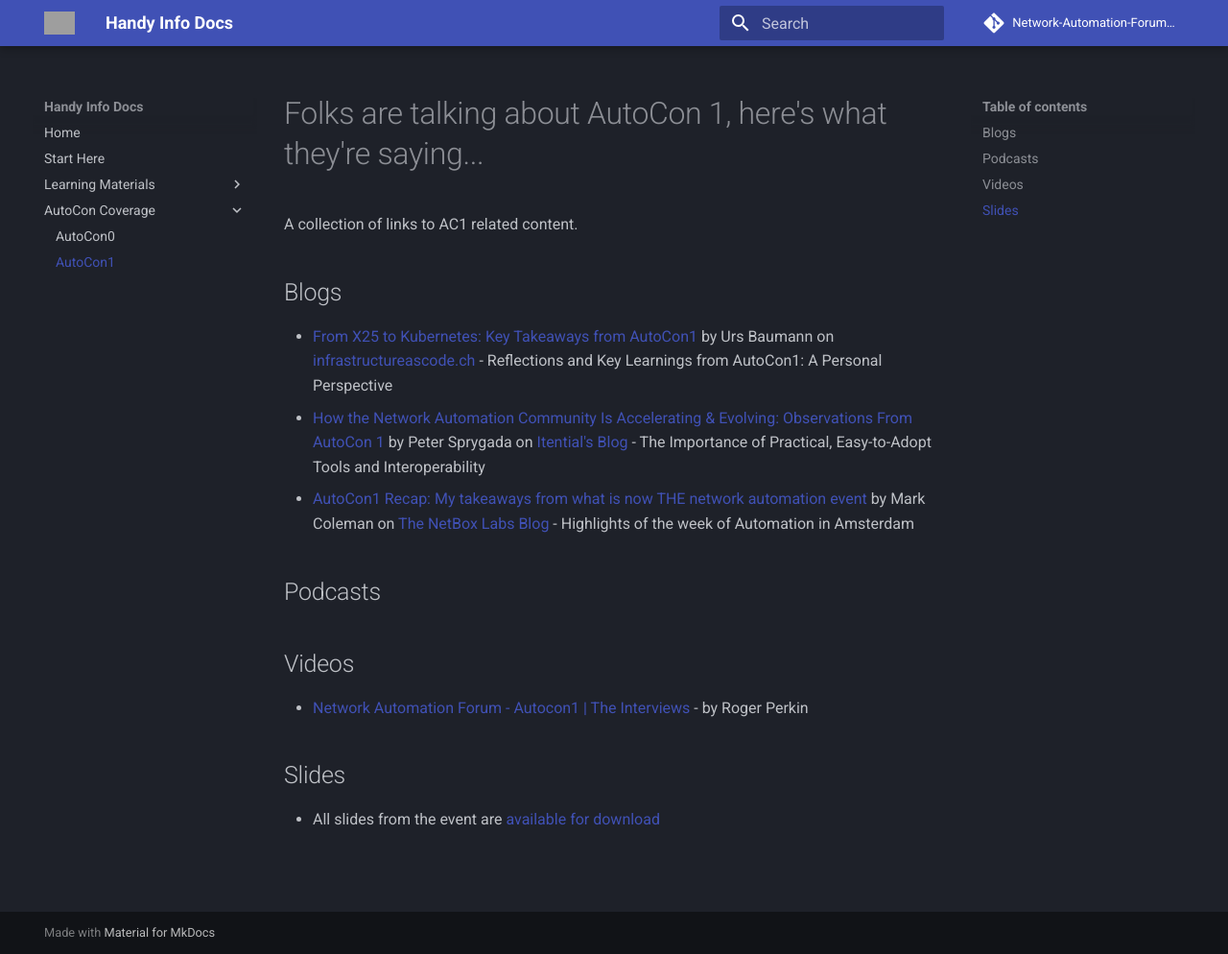
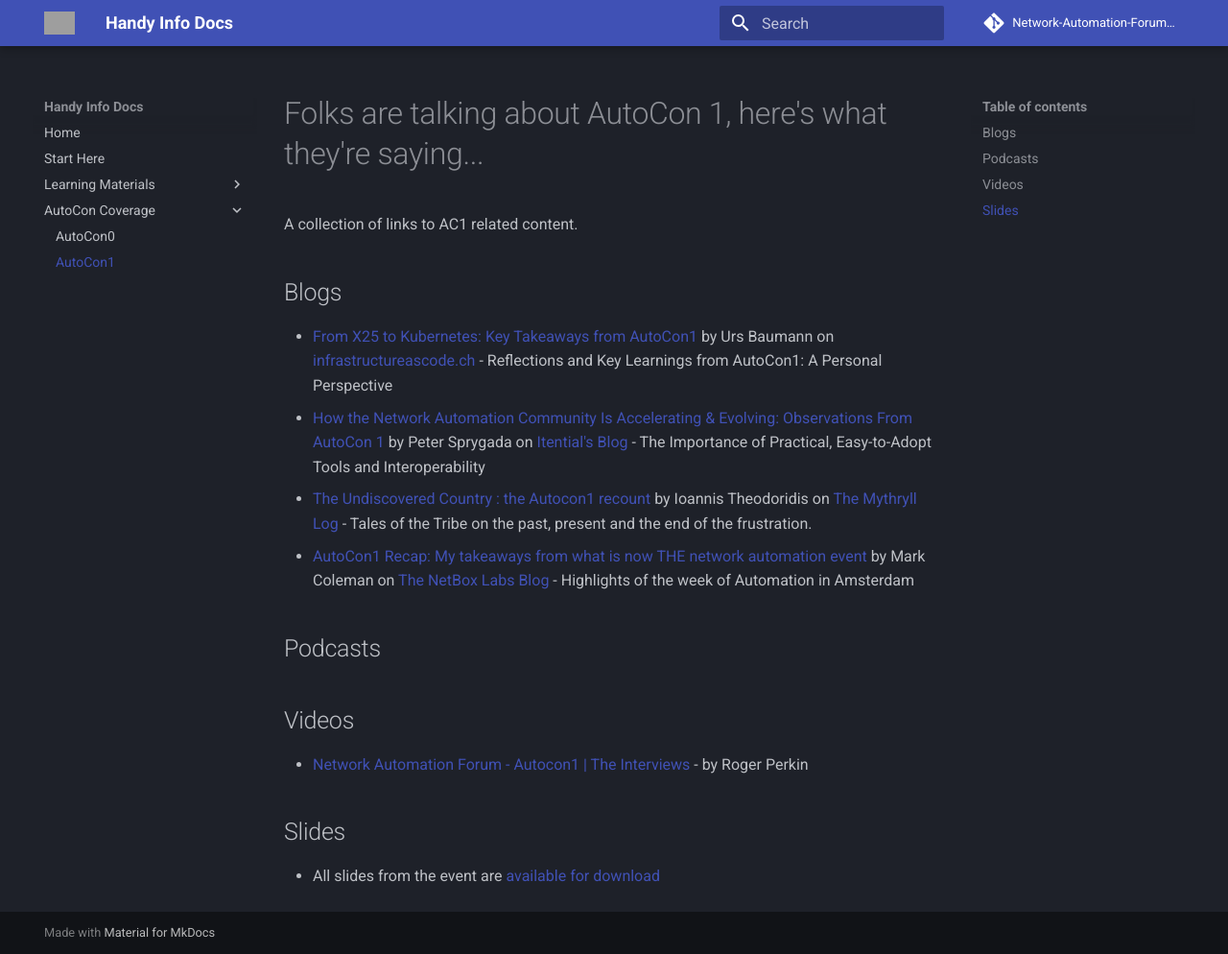
Before and after one commit to Network-Automation-Forum/handyinfo, an MkDocs documentation site: the page built from docs/autocon_coverage/autocon1.md, in a window 1280 px wide and 994 px high. Shown: the whole window at 96% size. Built offline with MkDocs 1.6.1 and Material for MkDocs 9.7.7, drawn with Linux system fonts in a browser that asks for light colours; comment, search, counter and statistics services are not loaded; grey boxes are pictures that could not be loaded.

Commit message:
Readded inadvertently deleted post

```diff
--- a/docs/autocon_coverage/autocon1.md
+++ b/docs/autocon_coverage/autocon1.md
@@ -5,6 +5,7 @@
 ## Blogs
 -   [From X25 to Kubernetes: Key Takeaways from AutoCon1](https://infrastructureascode.ch/autocon1.html) by Urs Baumann on [infrastructureascode.ch](http://infrastructureascode.ch) - Reflections and Key Learnings from AutoCon1: A Personal Perspective
 -   [How the Network Automation Community Is Accelerating & Evolving: Observations From AutoCon 1](https://www.itential.com/blog/netdevops/how-the-network-automation-community-is-accelerating-evolving-observations-from-autocon-1/) by Peter Sprygada on [Itential's Blog](https://www.itential.com/blog/) - The Importance of Practical, Easy-to-Adopt Tools and Interoperability
+-   [The Undiscovered Country : the Autocon1 recount](https://www.mythryll.com/?p=2591) by Ioannis Theodoridis on [The Mythryll Log](https://www.mythryll.com) - Tales of the Tribe on the past, present and the end of the frustration.
 -   [AutoCon1 Recap: My takeaways from what is now THE network automation event](https://netboxlabs.com/blog/autocon1-recap/) by Mark Coleman on [The NetBox Labs Blog](https://netboxlabs.com/blog/) - Highlights of the week of Automation in Amsterdam
 
 ## Podcasts
```
